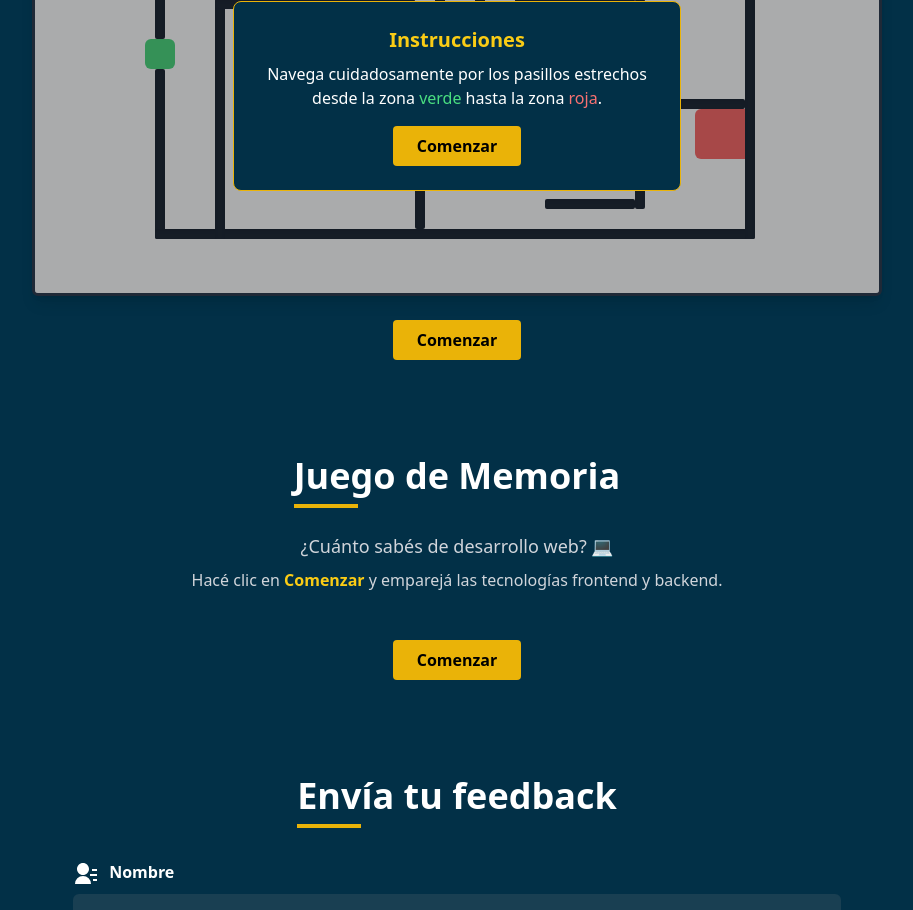
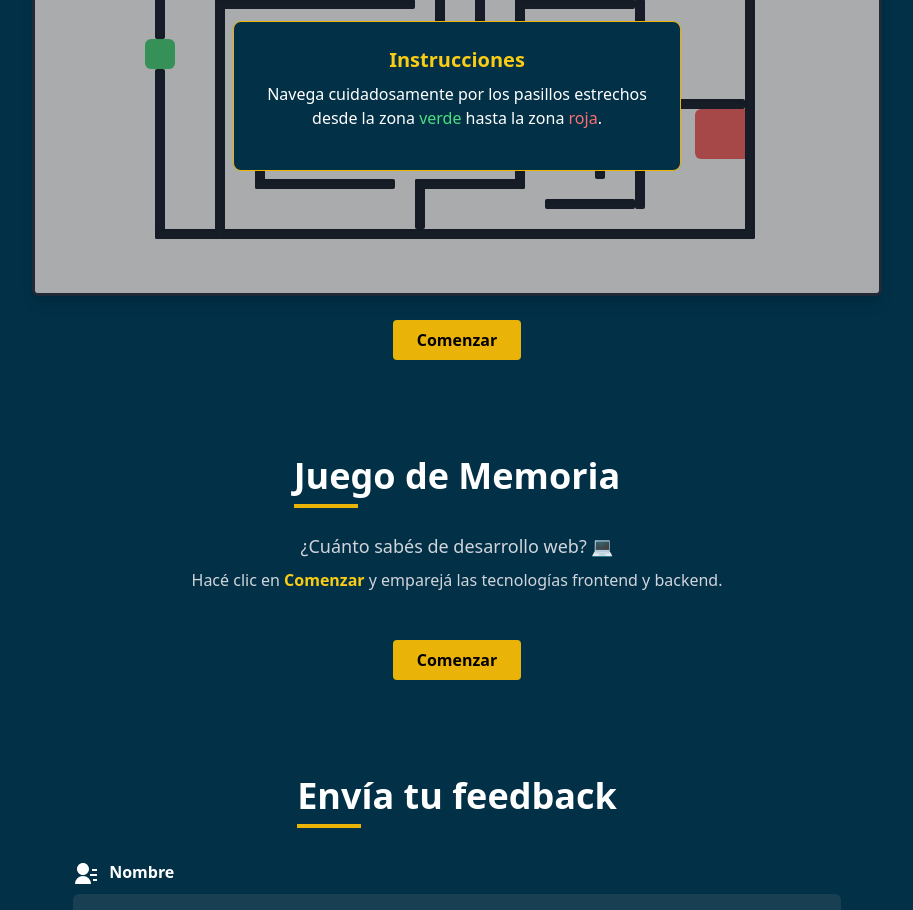
Before and after one commit to joaquin-fuentes/miportafolio, a React (Vite) app: page / in a window 1280 px wide. Shown: the part 4280-5190 px from the top of the page, without its empty margins (183-1096 px from the left). Built offline with nearby package versions, Linux system fonts and the light colour scheme.

Commit message:
quite boton extra de comenzar en laberinto

```diff
--- a/src/components/views/juegos/Laberinto.jsx
+++ b/src/components/views/juegos/Laberinto.jsx
@@ -202,12 +202,6 @@ export default function Laberinto() {
                 <span className="text-green-400">verde</span> hasta la zona{" "}
                 <span className="text-red-400">roja</span>.
               </p>
-              <button
-                onClick={handleStart}
-                className="px-6 py-2 bg-yellow-500 text-black font-semibold rounded hover:bg-yellow-600 transition"
-              >
-                Comenzar
-              </button>
             </div>
           </div>
         )}
```
